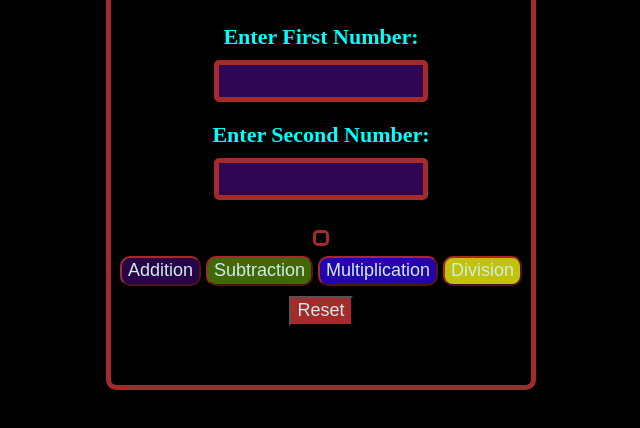
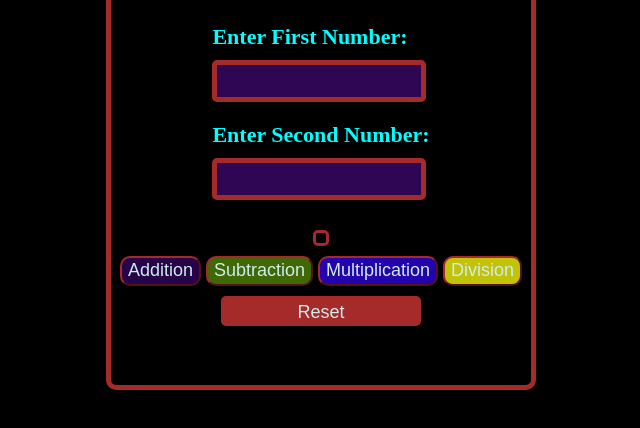
Before and after one commit to Emmanuel0846/simple-calculator, a plain HTML site: page index.html in a window 1280 px wide. Shown: the part 138-566 px from the top of the page, without its empty margins (319-959 px from the left). Drawn offline with Linux system fonts and the light colour scheme.

Commit message:
Update index.html

```diff
--- a/index.html
+++ b/index.html
@@ -1,7 +1,6 @@
 <!DOCTYPE html>
 <html>
   <head>
-    <title>Simple Calculator</title>
     <link rel="stylesheet" href="task.css">
   </head>
 
@@ -10,14 +9,16 @@
 			<h1>Simple Calculator</h1>
 
 			<!-- Getting the numbers from the user-->
-			<p>Enter First Number:</p>
+      <form id="form">
+        <p>Enter First Number:</p>
 
-			<input type="text" id="first" />
+        <input type="text" id="first" />
 
-			<p>Enter Second Number:</p>
+        <p>Enter Second Number:</p>
 
-			<input type="text" id="second" />
+        <input type="text" id="second" />
 
+      </form>
       <div class="result" id="result"></div>
       <div class="button">
         <button class="add" id="add">Addition</button>
@@ -25,7 +26,7 @@
         <button class="multiply" id="multiply">Multiplication</button>
         <button class="divide" id="divide">Division</button>
       </div>
-      <button class="reset" id="reset">Reset</button>
+      <input type="button" value="Reset" class="reset" id="reset" onclick="clearInput()">
 		</div>
 
   </body>
@@ -51,6 +52,9 @@
     };
 
 
+    function clearInput() {
+      document.getElementById('form').reset();
+    }
 
     //Function for Addition
 
```
